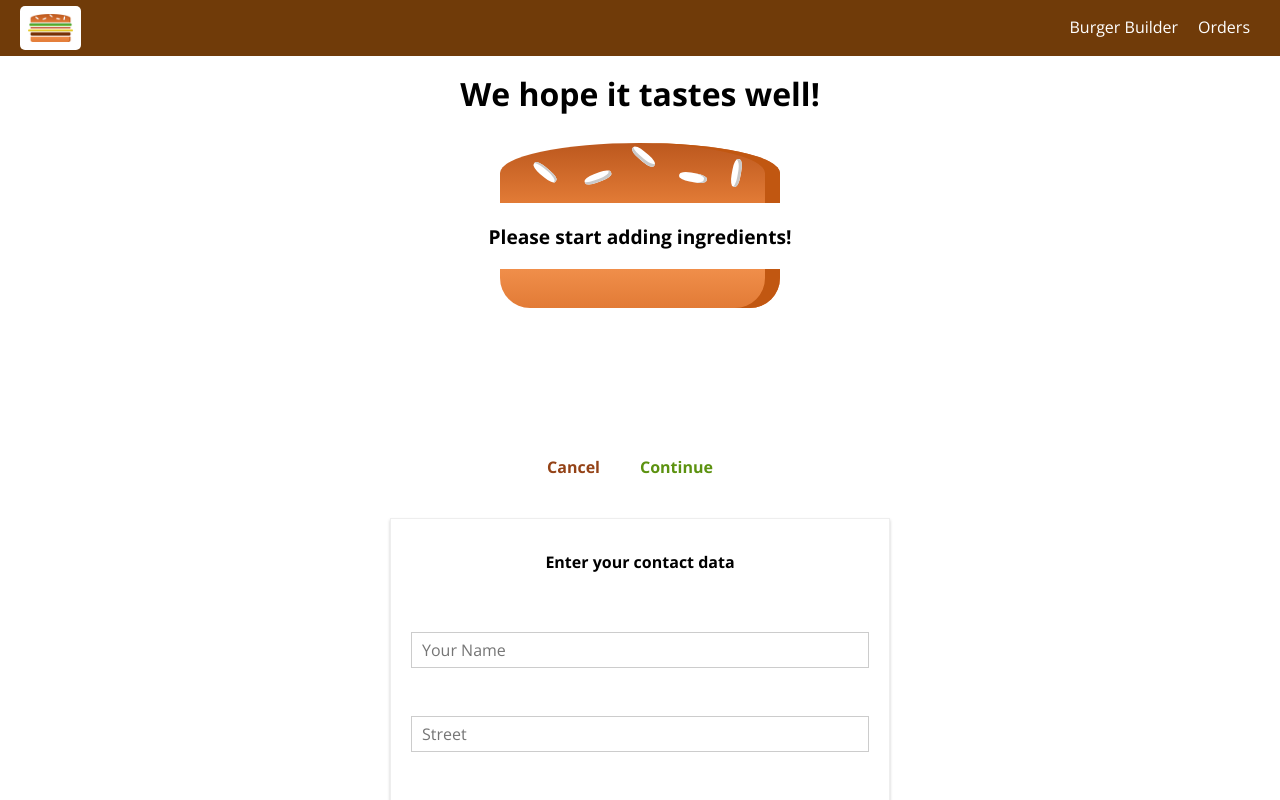
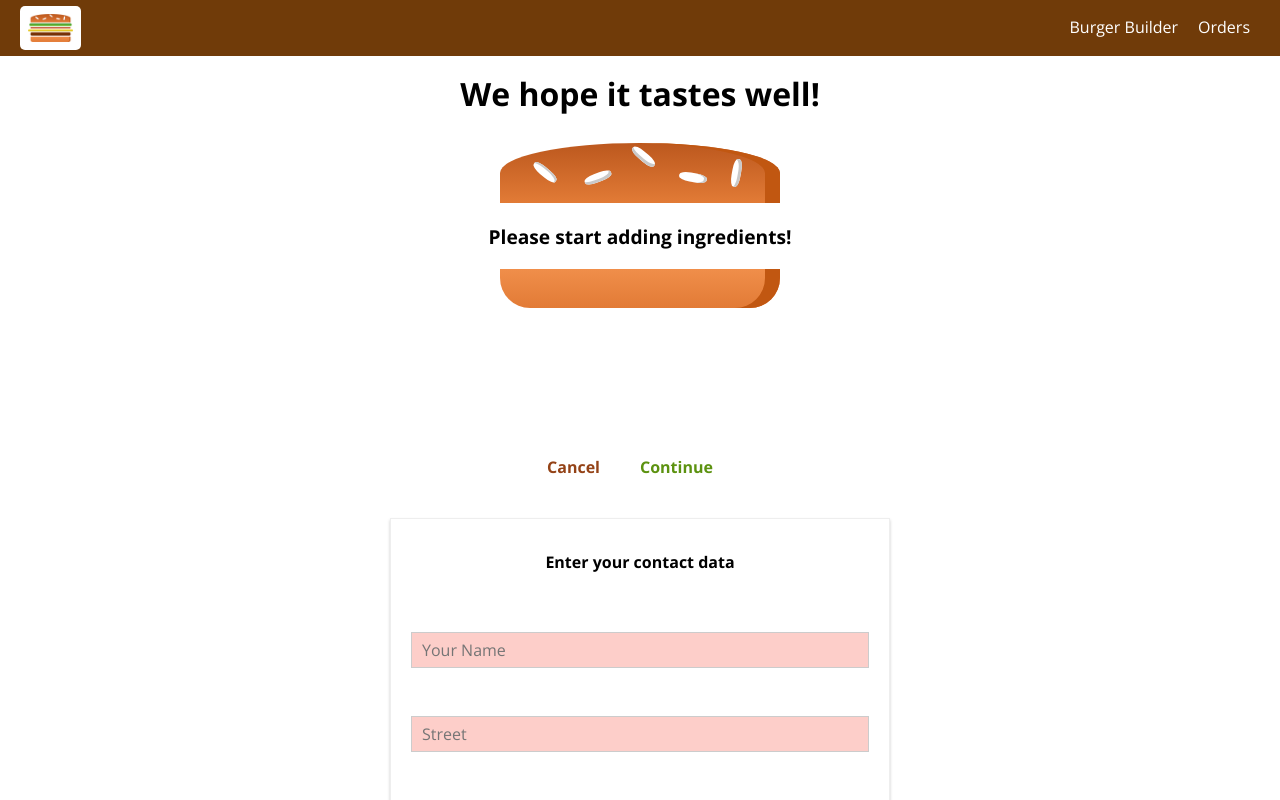
Before and after one commit to loushuni/Burger, a React (Create React App) app: page /checkout/contact-data in a window 1280 px wide. Shown: the top 800 px of the page. Built offline with nearby package versions, Linux system fonts and the light colour scheme; the HTML template or start-up script is replaced by a standard one.

Commit message:
added validation feedback

```diff
--- a/src/components/UI/Input/Input.css
+++ b/src/components/UI/Input/Input.css
@@ -25,3 +25,7 @@
     outline: none;
     background-color: #ccc;
 }
+
+.Invalid {
+    background-color: rgba(250, 128, 114, 0.384);
+}
--- a/src/components/UI/Input/Input.js
+++ b/src/components/UI/Input/Input.js
@@ -3,24 +3,29 @@ import './Input.css';
 
 const input = (props) => {
     let inputElement = null;
+    const inputClasses = ["InputElement"];
+
+    if (props.invalid && props.shouldValidate) {
+        inputClasses.push("Invalid");
+    }
 
     switch (props.elementType) {
         case ('input'):
             inputElement = <input
-                className="InputElement" {...props.elementConfig}
+                className={inputClasses.join(' ')} {...props.elementConfig}
                 value={props.value}
                 onChange={props.changed} />;
             break;
         case ('textarea'):
             inputElement = <textarea
-                className="InputElement" {...props.elementConfig}
+                className={inputClasses.join(' ')} {...props.elementConfig}
                 value={props.value}
                 onChange={props.changed} />;
             break;
         case ('select'):
             inputElement = (
                 <select
-                    className="InputElement"
+                    className={inputClasses.join(' ')}
                     value={props.value}
                     onChange={props.changed}>
                     {props.elementConfig.options.map(option => (
@@ -32,7 +37,7 @@ const input = (props) => {
             break;
         default:
             inputElement = <input
-                className="InputElement" {...props.elementConfig}
+                className={inputClasses.join(' ')} {...props.elementConfig}
                 value={props.value}
                 onChange={props.changed} />;
     }
--- a/src/containers/Checkout/ContactData/ContactData.js
+++ b/src/containers/Checkout/ContactData/ContactData.js
@@ -79,7 +79,7 @@ class ContactData extends Component {
                         { value: 'cheapest', displayValue: 'Cheapest' }
                     ]
                 },
-                value: '',
+                value: ''
             }
         },
         loading: false
@@ -151,6 +151,8 @@ class ContactData extends Component {
                         elementType={formElement.config.elementType}
                         elementConfig={formElement.config.elementConfig}
                         value={formElement.config.value}
+                        invalid={!formElement.config.valid}
+                        shouldValidate={formElement.config.validation}
                         changed={(event) => this.inputChangedHandler(event, formElement.id)}
                     />
                 ))}
```
